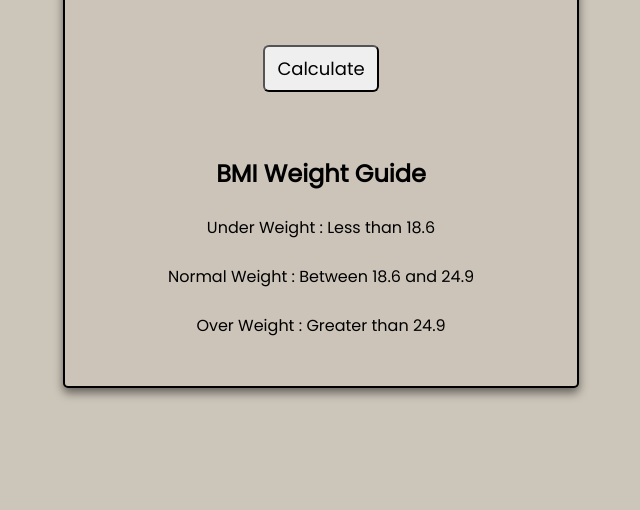
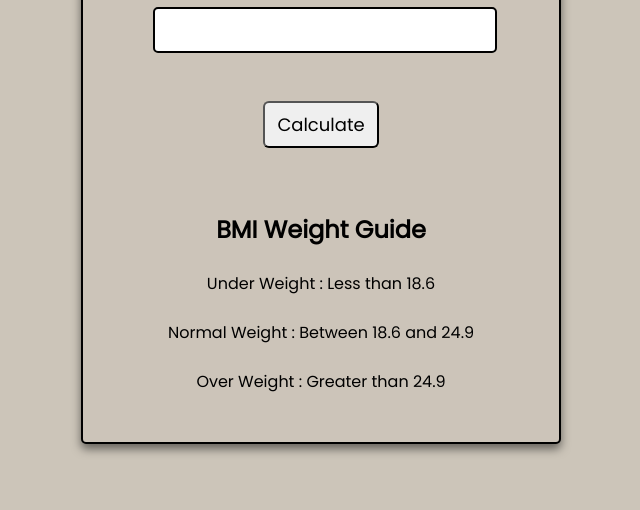
Before and after one commit to alok-x0s1/BMI-Calculator, a plain HTML site: page index.html in a window 1280 px wide. Shown: the part 290-800 px from the top of the page, without its empty margins (319-959 px from the left). Drawn offline with Linux system fonts and the light colour scheme.

Commit message:
Change in styles

```diff
--- a/style.css
+++ b/style.css
@@ -9,7 +9,8 @@ body {
   background-color: #ccc5b9;
   color: #000;
   display: flex;
-  width: 100vw;
+  width: 100%;
+  min-height: 100vh;
   justify-content: center;
   align-items: center;
   padding: 21px 12px;
@@ -17,6 +18,7 @@ body {
 
 .home-content {
   background-color: #ccc4b9;
+  max-width: 480px;
   margin: 12px;
   padding: 3rem 1rem;
   text-align: center;
@@ -30,7 +32,7 @@ body {
 }
 
 .home-content input {
-  margin-top: 2rem;
+  margin-top: 1rem;
   margin-left: 0.5rem;
 }
 
```
